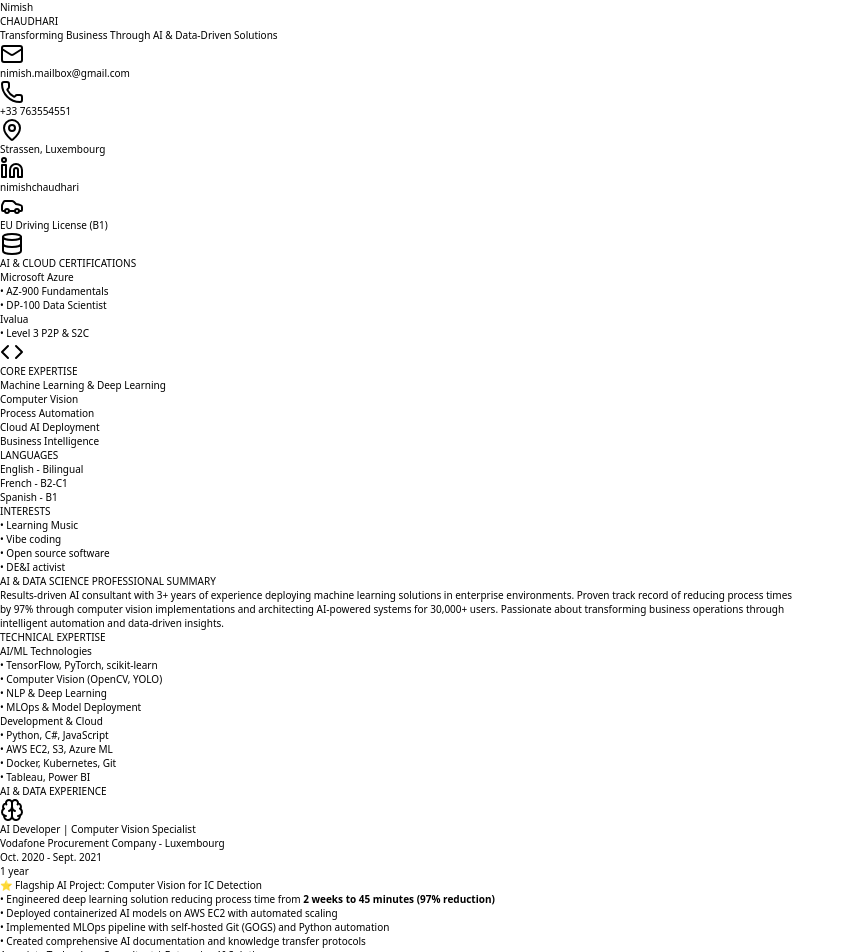
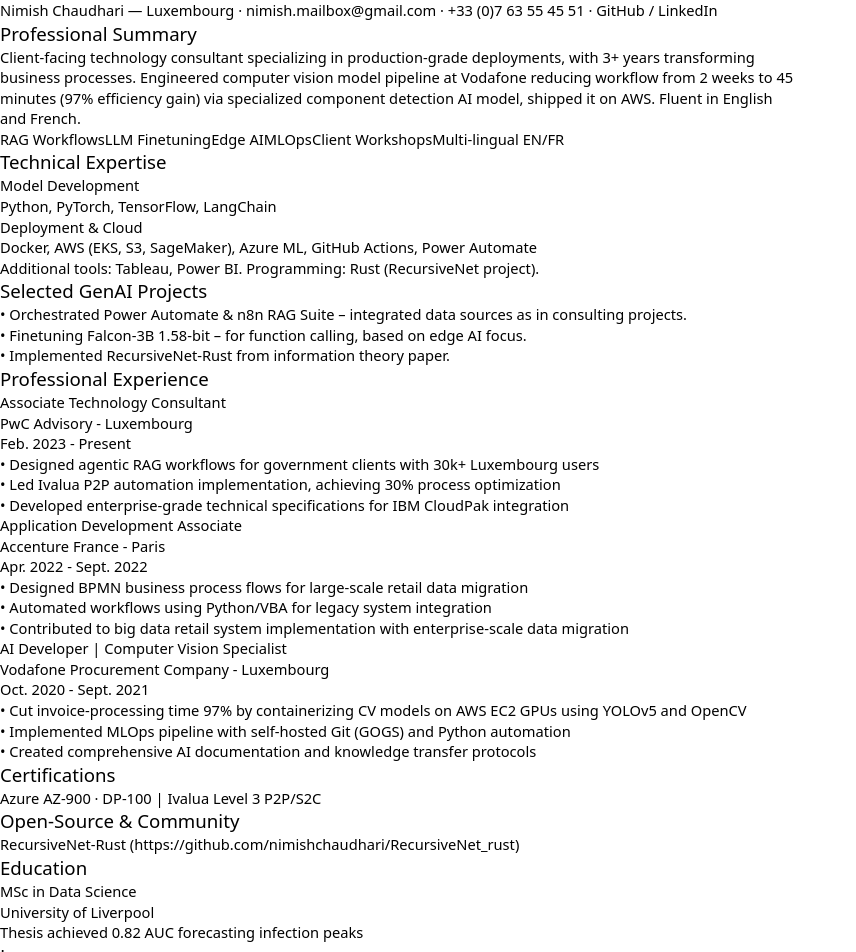
Before and after one commit to nimishchaudhari/CV_NimishChaudhari, a React (Vite) app: page / in a window 1280 px wide. Shown: the top 952 px of the page, without its empty margins (0-856 px from the left). Built offline with nearby package versions, Linux system fonts and the light colour scheme.

Commit message:
Transform CV to single-column ATS-compatible layout with updated content structure
Co-authored-by: nimishchaudhari <37145066+nimishchaudhari@users.noreply.github.com>

```diff
--- a/src/components/CV.tsx
+++ b/src/components/CV.tsx
@@ -1,243 +1,149 @@
-import { Mail, MapPin, Phone, Car, Linkedin, Brain, Database, Code } from 'lucide-react';
-
 const CV = () => {
   return (
     <div className="bg-white shadow-lg mx-auto" style={{
       width: '210mm',
       minHeight: '297mm',
-      fontSize: '10px',
+      fontSize: '11pt',
       lineHeight: '1.4',
       fontFamily: 'system-ui, -apple-system, sans-serif'
     }}>
-      <div className="flex h-full">
-        {/* Left Sidebar - Enhanced with AI branding */}
-        <div className="w-64 bg-gradient-to-br from-blue-50 to-indigo-100 p-5 border-r-2 border-blue-200">
-
-
-          {/* Name and AI-focused Title */}
-          <div className="mb-5">
-            <h1 className="text-xl font-bold mb-1 text-gray-800">Nimish</h1>
-            <h1 className="text-xl font-bold mb-2 text-gray-800">CHAUDHARI</h1>
-            <p className="text-gray-700 text-xs leading-relaxed">Transforming Business Through AI & Data-Driven Solutions</p>
+      <div className="p-6">
+        {/* Header & Contact Section - Single Line */}
+        <div className="text-center mb-6">
+          <h1 className="text-lg font-bold text-gray-900 mb-2">
+            Nimish Chaudhari — Luxembourg · <a href="mailto:nimish.mailbox@gmail.com" className="text-blue-600 hover:underline">nimish.mailbox@gmail.com</a> · +33 (0)7 63 55 45 51 · <a href="https://github.com/nimishchaudhari" className="text-blue-600 hover:underline">GitHub</a> / <a href="https://www.linkedin.com/in/nimishchaudhari/" className="text-blue-600 hover:underline">LinkedIn</a>
+          </h1>
         </div>
 
-          {/* Contact Info */}
-          <div className="mb-5 space-y-1 text-xs">
-            <div className="flex items-center gap-2 text-gray-700">
-              <Mail className="w-3 h-3 text-blue-600" />
-              <span>nimish.mailbox@gmail.com</span>
+        {/* Professional Summary Section - 4 concise lines */}
+        <div className="mb-6">
+          <h2 className="text-xl font-bold mb-3 text-blue-600" style={{ fontSize: '14pt' }}>Professional Summary</h2>
+          <p className="text-gray-700 leading-relaxed">
+            Client-facing technology consultant specializing in production-grade deployments, with 3+ years transforming business processes.
+            Engineered computer vision model pipeline at Vodafone reducing workflow from 2 weeks to 45 minutes (97% efficiency gain) via specialized component detection AI model, shipped it on AWS.
+            Fluent in English and French.
+          </p>
         </div>
-            <div className="flex items-center gap-2 text-gray-700">
-              <Phone className="w-3 h-3 text-blue-600" />
-              <span>+33 763554551</span>
-            </div>
-            <div className="flex items-center gap-2 text-gray-700">
-              <MapPin className="w-3 h-3 text-blue-600" />
-              <span>Strassen, Luxembourg</span>
-            </div>
-            <div className="flex items-center gap-2 text-gray-700">
-              <Linkedin className="w-3 h-3 text-blue-600" />
-              <a href="https://www.linkedin.com/in/nimishchaudhari/" target="_blank" rel="noopener noreferrer" className="text-blue-600 hover:underline">nimishchaudhari</a>
-            </div>
-            <div className="flex items-center gap-2 text-gray-700">
-              <Car className="w-3 h-3 text-blue-600" />
-              <span>EU Driving License (B1)</span>
+
+        {/* Core Expertise / Skill Matrix Section - Single Horizontal Row */}
+        <div className="mb-6">
+          <div className="flex flex-wrap gap-3 justify-center">
+            <span className="px-3 py-1 bg-blue-100 text-blue-800 rounded text-sm">RAG Workflows</span>
+            <span className="px-3 py-1 bg-blue-100 text-blue-800 rounded text-sm">LLM Finetuning</span>
+            <span className="px-3 py-1 bg-blue-100 text-blue-800 rounded text-sm">Edge AI</span>
+            <span className="px-3 py-1 bg-blue-100 text-blue-800 rounded text-sm">MLOps</span>
+            <span className="px-3 py-1 bg-blue-100 text-blue-800 rounded text-sm">Client Workshops</span>
+            <span className="px-3 py-1 bg-blue-100 text-blue-800 rounded text-sm">Multi-lingual EN/FR</span>
           </div>
         </div>
 
-          {/* AI Certifications - Prominently Featured */}
-          <div className="mb-5">
-            <h3 className="text-sm font-bold mb-3 text-gray-800 flex items-center gap-2">
-              <Database className="w-4 h-4 text-blue-600" />
-              AI & CLOUD CERTIFICATIONS
-            </h3>
-            <div className="space-y-2">
-              <div className="bg-white rounded p-2 shadow-sm">
-                <p className="text-xs font-semibold text-blue-700">Microsoft Azure</p>
-                <p className="text-xs text-gray-600">• AZ-900 Fundamentals</p>
-                <p className="text-xs text-gray-600">• DP-100 Data Scientist</p>
+        {/* Technical Expertise Section - Two Columns */}
+        <div className="mb-6">
+          <h2 className="text-xl font-bold mb-3 text-blue-600" style={{ fontSize: '14pt' }}>Technical Expertise</h2>
+          <div className="grid grid-cols-2 gap-6">
+            <div>
+              <h3 className="text-base font-bold mb-2 text-gray-800">Model Development</h3>
+              <p className="text-gray-700">Python, PyTorch, TensorFlow, LangChain</p>
             </div>
-              <div className="bg-white rounded p-2 shadow-sm">
-                <p className="text-xs font-semibold text-blue-700">Ivalua</p>
-                <p className="text-xs text-gray-600">• Level 3 P2P & S2C</p>
+            <div>
+              <h3 className="text-base font-bold mb-2 text-gray-800">Deployment & Cloud</h3>
+              <p className="text-gray-700">Docker, AWS (EKS, S3, SageMaker), Azure ML, GitHub Actions, Power Automate</p>
             </div>
           </div>
+          <p className="text-sm text-gray-600 mt-3">Additional tools: Tableau, Power BI. Programming: Rust (RecursiveNet project).</p>
         </div>
 
-          {/* Core AI Skills */}
-          <div className="mb-5">
-            <h3 className="text-sm font-bold mb-3 text-gray-800 flex items-center gap-2">
-              <Code className="w-4 h-4 text-blue-600" />
-              CORE EXPERTISE
-            </h3>
-            <div className="space-y-1 text-xs">
-              <div className="bg-blue-100 px-2 py-1 rounded">Machine Learning & Deep Learning</div>
-              <div className="bg-blue-100 px-2 py-1 rounded">Computer Vision</div>
-              <div className="bg-blue-100 px-2 py-1 rounded">Process Automation</div>
-              <div className="bg-blue-100 px-2 py-1 rounded">Cloud AI Deployment</div>
-              <div className="bg-blue-100 px-2 py-1 rounded">Business Intelligence</div>
-            </div>
-          </div>
-
-          {/* Languages */}
-          <div className="mb-5">
-            <h3 className="text-sm font-bold mb-3 text-gray-800">LANGUAGES</h3>
-            <div className="space-y-2">
-              <div>
-                <p className="text-xs font-medium mb-1">English - Bilingual</p>
-                <div className="w-full bg-gray-300 rounded-full h-1">
-                  <div className="bg-blue-600 h-1 rounded-full w-full"></div>
-                </div>
-              </div>
-              <div>
-                <p className="text-xs font-medium mb-1">French - B2-C1</p>
-                <div className="w-full bg-gray-300 rounded-full h-1">
-                  <div className="bg-blue-600 h-1 rounded-full w-4/5"></div>
-                </div>
-              </div>
-              <div>
-                <p className="text-xs font-medium mb-1">Spanish - B1</p>
-                <div className="w-full bg-gray-300 rounded-full h-1">
-                  <div className="bg-blue-600 h-1 rounded-full w-3/5"></div>
-                </div>
-              </div>
-            </div>
-          </div>
-
-          {/* Professional Interests */}
-          <div>
-            <h3 className="text-sm font-bold mb-3 text-gray-800">INTERESTS</h3>
-            <ul className="text-xs space-y-1 text-gray-700">
-              <li>• Learning Music</li>
-              <li>• Vibe coding</li>
-              <li>• Open source software</li>
-              <li>• DE&I activist</li>
-            </ul>
-          </div>
-        </div>
-
-        {/* Main Content - Restructured for AI focus */}
-        <div className="flex-1 p-5" style={{ fontSize: '10px' }}>
-          {/* AI-Focused Professional Summary */}
-          <div className="mb-5 bg-gradient-to-r from-blue-50 to-indigo-50 p-4 rounded-lg border-l-4 border-blue-600">
-            <h2 className="text-sm font-bold mb-2 text-gray-800">AI & DATA SCIENCE PROFESSIONAL SUMMARY</h2>
-            <p className="text-xs text-gray-700 leading-relaxed">
-              Results-driven AI consultant with 3+ years of experience deploying machine learning solutions in enterprise environments.
-              Proven track record of reducing process times by 97% through computer vision implementations and architecting AI-powered
-              systems for 30,000+ users. Passionate about transforming business operations through intelligent automation and data-driven insights.
-            </p>
-          </div>
-
-          {/* Technical Expertise - Prominently Featured */}
-          <div className="mb-5">
-            <h2 className="text-sm font-bold mb-3 text-gray-800 border-b-2 border-blue-600 pb-1">TECHNICAL EXPERTISE</h2>
-
-            <div className="grid grid-cols-2 gap-4">
-              <div>
-                <h3 className="text-xs font-semibold text-gray-800 mb-2 bg-blue-100 px-2 py-1 rounded">AI/ML Technologies</h3>
-                <ul className="text-xs space-y-0 ml-2">
-                  <li>• TensorFlow, PyTorch, scikit-learn</li>
-                  <li>• Computer Vision (OpenCV, YOLO)</li>
-                  <li>• NLP & Deep Learning</li>
-                  <li>• MLOps & Model Deployment</li>
-                </ul>
-              </div>
-              <div>
-                <h3 className="text-xs font-semibold text-gray-800 mb-2 bg-blue-100 px-2 py-1 rounded">Development & Cloud</h3>
-                <ul className="text-xs space-y-0 ml-2">
-                  <li>• Python, C#, JavaScript</li>
-                  <li>• AWS EC2, S3, Azure ML</li>
-                  <li>• Docker, Kubernetes, Git</li>
-                  <li>• Tableau, Power BI</li>
-                </ul>
-              </div>
-            </div>
-          </div>
-
-          {/* Professional Experience - AI Projects First */}
-          <div className="mb-5">
-            <h2 className="text-sm font-bold mb-3 text-gray-800 border-b-2 border-blue-600 pb-1">AI & DATA EXPERIENCE</h2>
-
-            {/* Vodafone - AI Project Featured First */}
-            <div className="mb-4 bg-yellow-50 p-3 rounded border-l-4 border-yellow-500">
-              <div className="flex items-center gap-2 mb-1">
-                <Brain className="w-4 h-4 text-yellow-600" />
-                <h3 className="text-xs font-bold text-gray-800">AI Developer | Computer Vision Specialist</h3>
-              </div>
-              <div className="flex justify-between items-center mb-1">
-                <p className="text-gray-600 text-xs">Vodafone Procurement Company - Luxembourg</p>
-                <div className="text-right">
-                  <p className="text-gray-600 text-xs">Oct. 2020 - Sept. 2021</p>
-                  <p className="text-gray-500 text-xs italic">1 year</p>
-                </div>
-              </div>
-              <p className="font-semibold text-xs mb-1 text-blue-700">⭐ Flagship AI Project: Computer Vision for IC Detection</p>
-              <ul className="text-xs space-y-1 ml-2">
-                <li>• Engineered deep learning solution reducing process time from <strong>2 weeks to 45 minutes (97% reduction)</strong></li>
-                <li>• Deployed containerized AI models on AWS EC2 with automated scaling</li>
-                <li>• Implemented MLOps pipeline with self-hosted Git (GOGS) and Python automation</li>
-                <li>• Created comprehensive AI documentation and knowledge transfer protocols</li>
+        {/* Selected GenAI Projects Section */}
+        <div className="mb-6">
+          <h2 className="text-xl font-bold mb-3 text-blue-600" style={{ fontSize: '14pt' }}>Selected GenAI Projects</h2>
+          <ul className="space-y-2">
+            <li className="text-gray-700">• Orchestrated Power Automate & n8n RAG Suite – integrated data sources as in consulting projects.</li>
+            <li className="text-gray-700">• Finetuning Falcon-3B 1.58-bit – for function calling, based on edge AI focus.</li>
+            <li className="text-gray-700">• Implemented RecursiveNet-Rust from information theory paper.</li>
           </ul>
         </div>
 
-            {/* PwC - Technology Consultant */}
+        {/* Professional Experience Section - Reverse Chronology */}
+        <div className="mb-6">
+          <h2 className="text-xl font-bold mb-3 text-blue-600" style={{ fontSize: '14pt' }}>Professional Experience</h2>
+
+          {/* PwC - Most Recent */}
           <div className="mb-4">
-              <h3 className="text-xs font-bold text-gray-800 mb-1">Associate Technology Consultant | Enterprise AI Solutions</h3>
-              <div className="flex justify-between items-center mb-1">
-                <p className="text-gray-600 text-xs">PwC Advisory - Luxembourg</p>
-                <div className="text-right">
-                  <p className="text-gray-600 text-xs">Feb. 2023 - Present</p>
-                  <p className="text-gray-500 text-xs italic">2 years 4 months</p>
+            <div className="flex justify-between items-start mb-2">
+              <div>
+                <h3 className="text-base font-bold text-gray-800">Associate Technology Consultant</h3>
+                <p className="text-gray-600">PwC Advisory - Luxembourg</p>
               </div>
+              <p className="text-gray-600 text-sm">Feb. 2023 - Present</p>
             </div>
-              <ul className="text-xs space-y-1 ml-2">
-                <li>• Architected a government usage document and case management system with a user base of over 30k+ Luxembourg users</li>
-                <li>• Led Ivalua P2P automation implementation, achieving <strong>30% process optimization</strong></li>
-                <li>• Developed enterprise-grade technical specifications for IBM CloudPak integration</li>
-                <li>• Transformed business requirements into scalable AI-ready system architectures</li>
+            <ul className="space-y-1 ml-4">
+              <li className="text-gray-700">• Designed agentic RAG workflows for government clients with 30k+ Luxembourg users</li>
+              <li className="text-gray-700">• Led Ivalua P2P automation implementation, achieving 30% process optimization</li>
+              <li className="text-gray-700">• Developed enterprise-grade technical specifications for IBM CloudPak integration</li>
             </ul>
           </div>
 
           {/* Accenture */}
           <div className="mb-4">
-              <h3 className="text-xs font-bold text-gray-800 mb-1">Application Development Associate | Data Migration Specialist</h3>
-              <div className="flex justify-between items-center mb-1">
-                <p className="text-gray-600 text-xs">Accenture France - Paris</p>
-                <div className="text-right">
-                  <p className="text-gray-600 text-xs">Apr. 2022 - Sept. 2022</p>
-                  <p className="text-gray-500 text-xs italic">6 months</p>
+            <div className="flex justify-between items-start mb-2">
+              <div>
+                <h3 className="text-base font-bold text-gray-800">Application Development Associate</h3>
+                <p className="text-gray-600">Accenture France - Paris</p>
               </div>
+              <p className="text-gray-600 text-sm">Apr. 2022 - Sept. 2022</p>
             </div>
-              <ul className="text-xs ml-2">
-                <li>• Designed BPMN business process flows and automated workflows using Python/VBA</li>
-                <li>• Contributed to big data retail system implementation and legacy data migration</li>
+            <ul className="space-y-1 ml-4">
+              <li className="text-gray-700">• Designed BPMN business process flows for large-scale retail data migration</li>
+              <li className="text-gray-700">• Automated workflows using Python/VBA for legacy system integration</li>
+              <li className="text-gray-700">• Contributed to big data retail system implementation with enterprise-scale data migration</li>
+            </ul>
+          </div>
+
+          {/* Vodafone */}
+          <div className="mb-4">
+            <div className="flex justify-between items-start mb-2">
+              <div>
+                <h3 className="text-base font-bold text-gray-800">AI Developer | Computer Vision Specialist</h3>
+                <p className="text-gray-600">Vodafone Procurement Company - Luxembourg</p>
+              </div>
+              <p className="text-gray-600 text-sm">Oct. 2020 - Sept. 2021</p>
+            </div>
+            <ul className="space-y-1 ml-4">
+              <li className="text-gray-700">• Cut invoice-processing time 97% by containerizing CV models on AWS EC2 GPUs using YOLOv5 and OpenCV</li>
+              <li className="text-gray-700">• Implemented MLOps pipeline with self-hosted Git (GOGS) and Python automation</li>
+              <li className="text-gray-700">• Created comprehensive AI documentation and knowledge transfer protocols</li>
             </ul>
           </div>
         </div>
 
-          {/* Education - AI Thesis Highlighted */}
-          <div className="mb-4">
-            <h2 className="text-sm font-bold mb-3 text-gray-800 border-b-2 border-blue-600 pb-1">EDUCATION & RESEARCH</h2>
+        {/* Certifications Section */}
+        <div className="mb-6">
+          <h2 className="text-xl font-bold mb-3 text-blue-600" style={{ fontSize: '14pt' }}>Certifications</h2>
+          <p className="text-gray-700">Azure AZ-900 · DP-100 | Ivalua Level 3 P2P/S2C</p>
+        </div>
 
+        {/* Open-Source & Community Section */}
+        <div className="mb-6">
+          <h2 className="text-xl font-bold mb-3 text-blue-600" style={{ fontSize: '14pt' }}>Open-Source & Community</h2>
+          <p className="text-gray-700">RecursiveNet-Rust (https://github.com/nimishchaudhari/RecursiveNet_rust)</p>
+        </div>
+
+        {/* Education Section */}
+        <div className="mb-6">
+          <h2 className="text-xl font-bold mb-3 text-blue-600" style={{ fontSize: '14pt' }}>Education</h2>
+          <div className="flex justify-between items-start mb-2">
             <div>
-              <h3 className="text-xs font-bold text-gray-800 mb-1">Master's in Information Systems (MIAGE)</h3>
-              <div className="flex justify-between items-center mb-1">
-                <p className="text-gray-600 text-xs">Université Toulouse 1 Capitole, France</p>
-                <div className="text-right">
-                  <p className="text-gray-600 text-xs">2019 - 2022</p>
-                  <p className="text-gray-500 text-xs italic">3 years</p>
+              <h3 className="text-base font-bold text-gray-800">MSc in Data Science</h3>
+              <p className="text-gray-600">University of Liverpool</p>
             </div>
           </div>
-              <div className="bg-green-50 p-2 rounded border-l-4 border-green-500 mb-2">
-                <p className="font-semibold text-xs mb-1 text-green-700">🎓 AI Research Thesis:</p>
-                <p className="text-xs italic">"Game Theory-Based AI Modeling of Open COVID-19 Data in France"</p>
-                <p className="text-xs text-gray-600 mt-1">Applied advanced AI modeling techniques to epidemiological data analysis</p>
-              </div>
-              <p className="text-xs"><strong>Relevant Coursework:</strong> AI Systems Architecture, Advanced Data Analysis, Business Intelligence, Cybersecurity</p>
-            </div>
+          <p className="text-gray-700">Thesis achieved 0.82 AUC forecasting infection peaks</p>
         </div>
 
-
+        {/* Languages Section */}
+        <div className="mb-6">
+          <h2 className="text-xl font-bold mb-3 text-blue-600" style={{ fontSize: '14pt' }}>Languages</h2>
+          <p className="text-gray-700">English (C2), French (C1), Hindi/Marathi (native), Spanish (B1)</p>
         </div>
       </div>
     </div>
```
Lines whose indentation alone changed are shown as unchanged.
